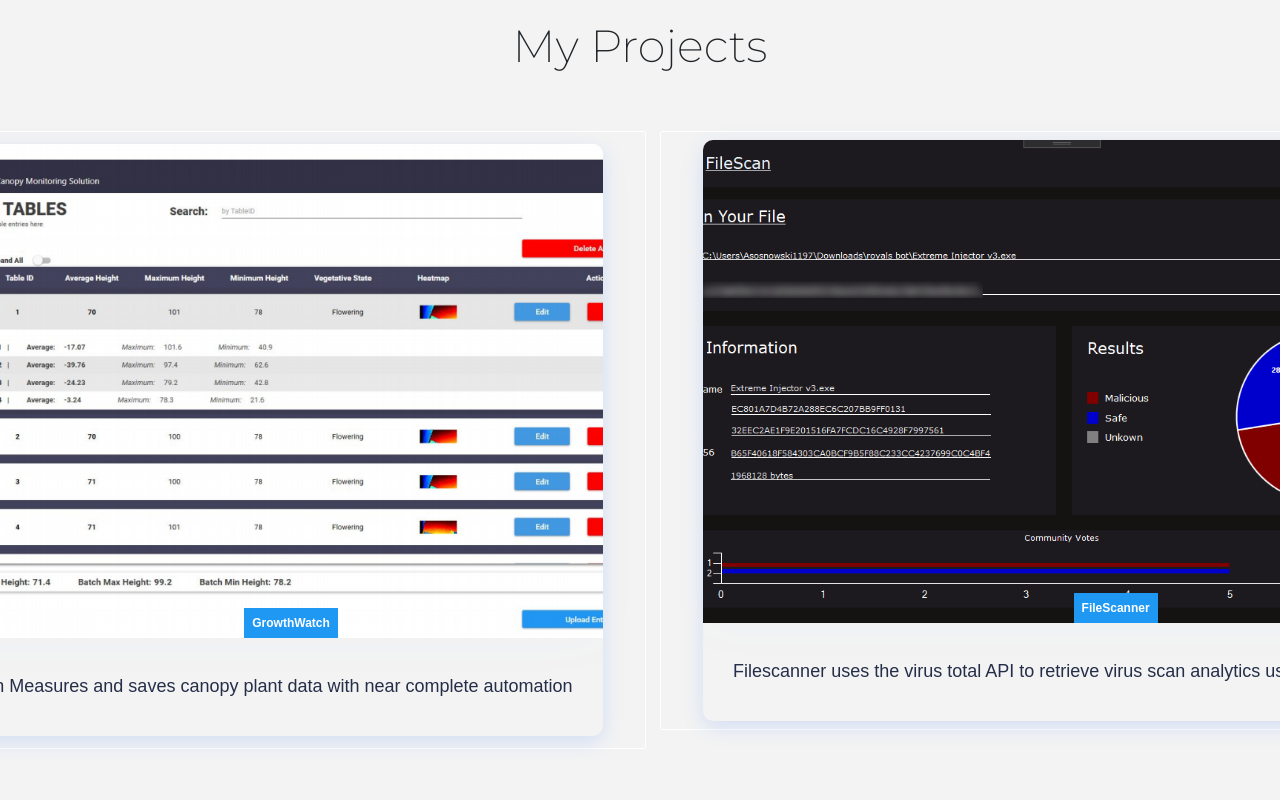
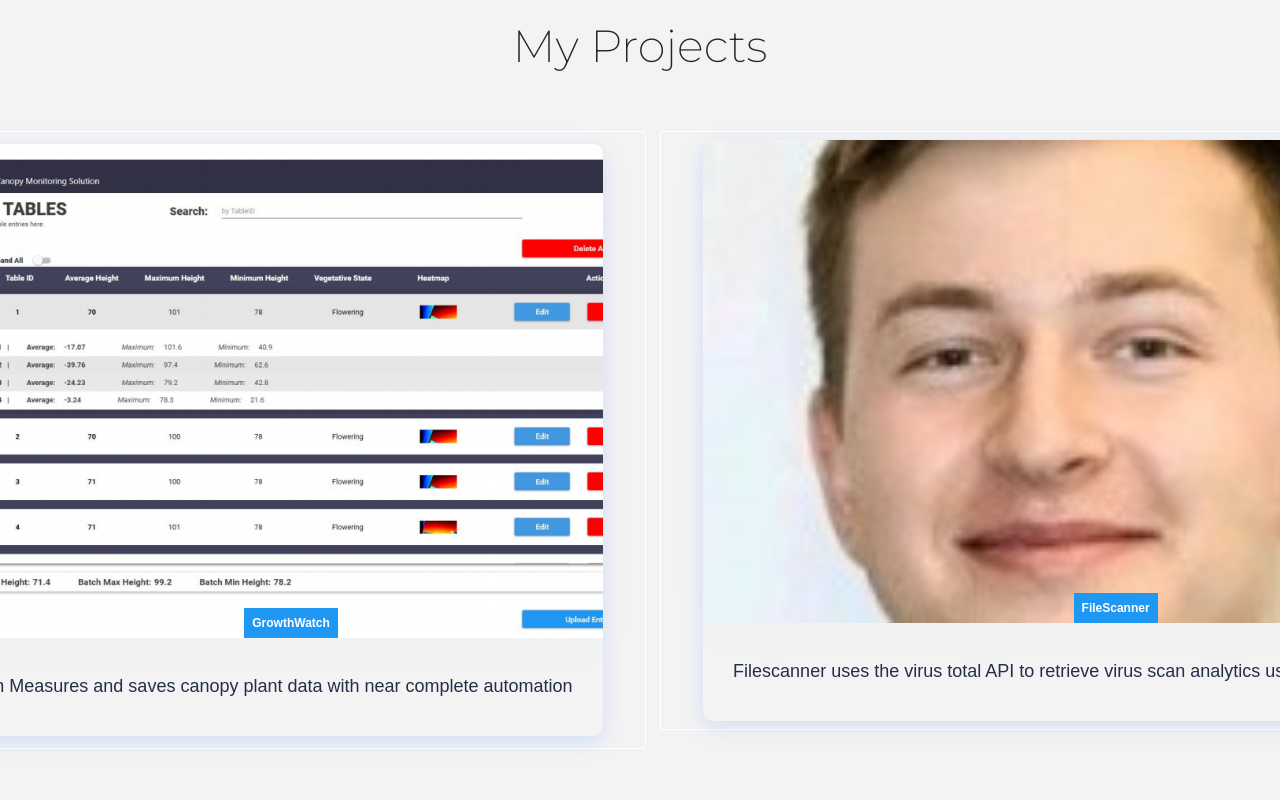
Before and after one commit to sosnek/Portfolio, a React (Create React App) app: page / in a window 1280 px wide. Shown: the part 1645-2445 px from the top of the page. Built offline with nearby package versions, Linux system fonts and the light colour scheme.

Commit message:
Testing images

```diff
--- a/src/components/Cards.js
+++ b/src/components/Cards.js
@@ -39,7 +39,7 @@ function Cards() {
               onClick={redirectCapStone}
             >
               <CardItem
-                src="images/Filescan.png"
+                src="images/Filescan.jpg"
                 text="Filescanner uses the virus total API to retrieve virus scan analytics using REST API"
                 label="FileScanner"
               />
```
Also changed, not shown: public/images/3FileScan.png (renamed from public/images/FileScan.png), public/images/FileScan.jpg (added).
